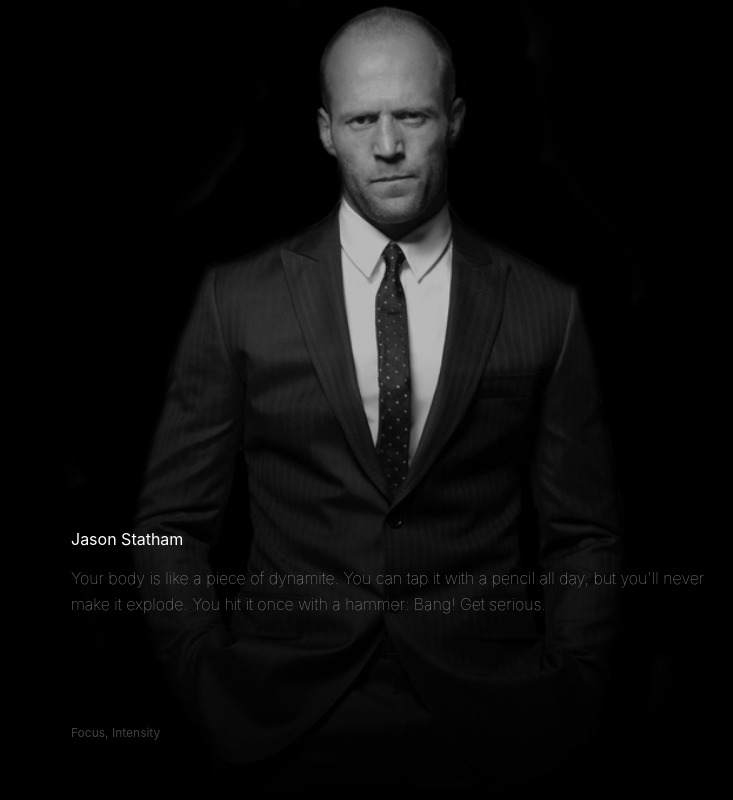
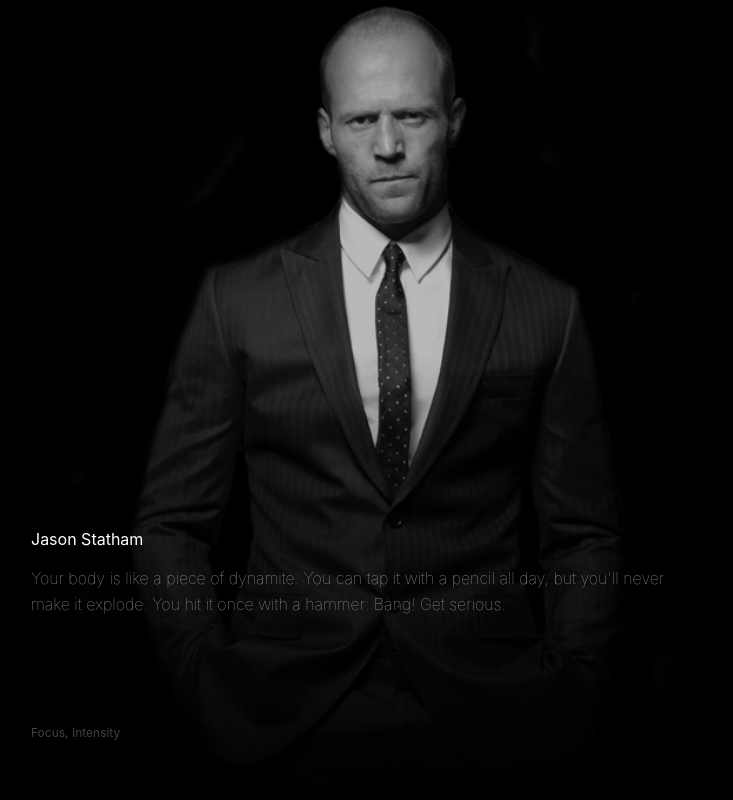
Before and after one commit to rtharasyn/quote_project, a plain HTML site: page index.html in a window 1280 px wide. Shown: the whole page, without its empty margins (286-1019 px from the left). Drawn offline with Linux system fonts and the light colour scheme.

Commit message:
Added flexbox to center text.

```diff
--- a/style.scss
+++ b/style.scss
@@ -11,15 +11,16 @@ body {
   font-family: -apple-system;
   position: relative;
   margin: 0;
+  display: flex;
+  align-items: flex-end;
+  justify-content: center;
 }
 
 .text {
 color: #fff;
-position: absolute;
-bottom: 0;
 padding: 0 2.5rem 3rem;
-left: calc(50% - 32ch);
 max-width: 64ch;
+position: relative;
 }
 
 .name {
```
Also changed, not shown: style.css.
